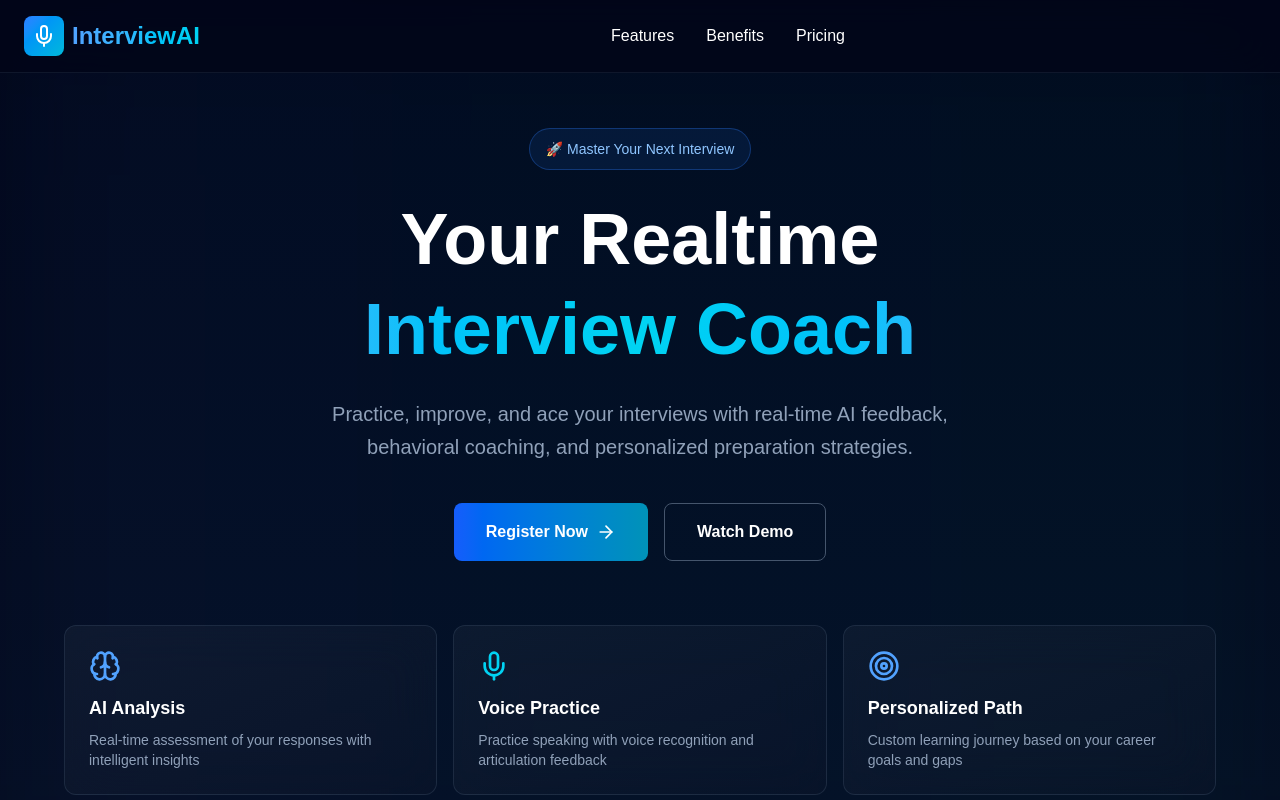
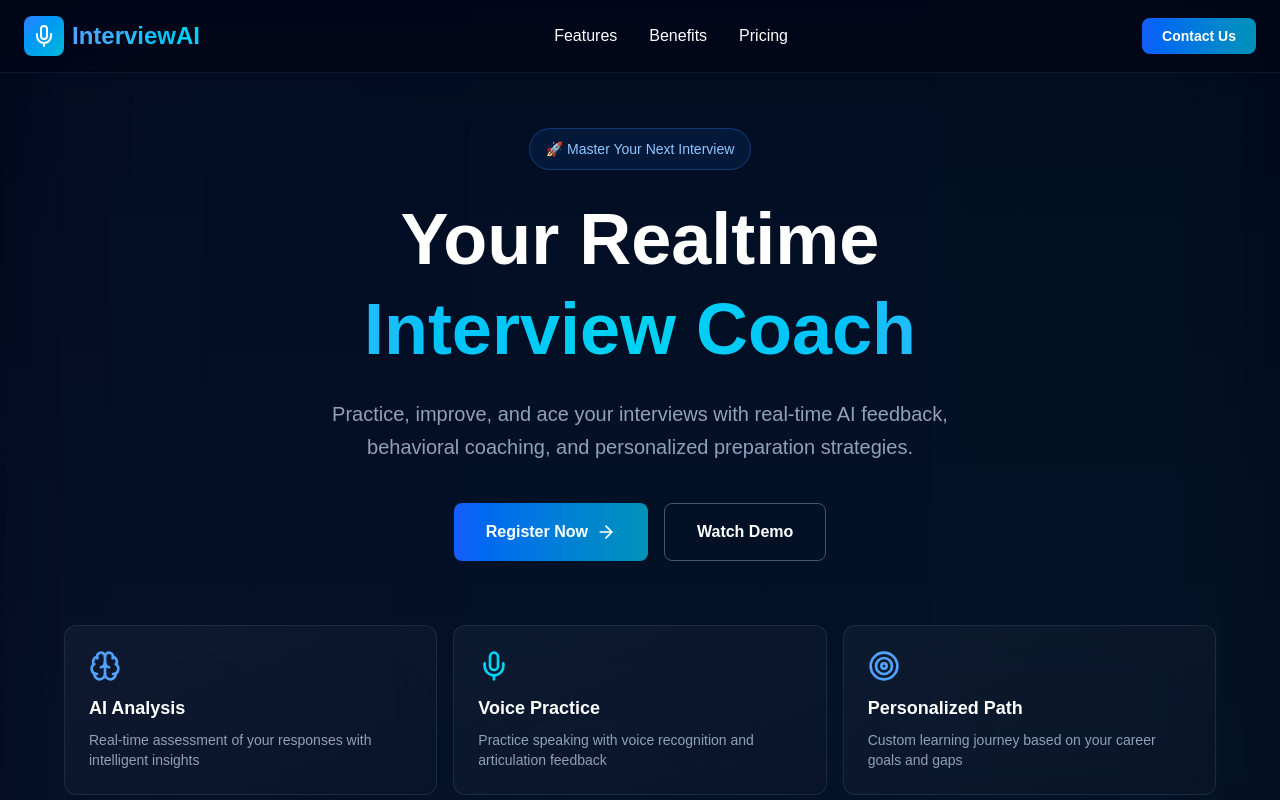
Before and after one commit to ramanujDAS/interviewAssistAi, a Next.js app: page / in a window 1280 px wide. Shown: the top 800 px of the page. Built offline with nearby package versions, Linux system fonts and the light colour scheme.

Commit message:
front end design done

```diff
--- a/app/page.tsx
+++ b/app/page.tsx
@@ -47,13 +47,10 @@ export default function Page() {
         },
         body: JSON.stringify({
           userName: registerUsername,
-          emailId: registerEmail,
-          phone: registerCountryCode + registerPhone,
-          password: registerPassword
+          password: registerPassword,
+          emailId: registerEmail
         })
       });
-
-      const data = await response.json();
 
       if (response.ok) {
         alert('✅ Registration successful! Check your email for verification link.');
@@ -64,11 +61,10 @@ export default function Page() {
         setRegisterPassword('');
         setRegisterCountryCode('+1');
       } else {
-        alert(`❌ ${data.message || 'Registration failed. Please try again.'}`);
+        alert(`❌ Registration failed. Status code: ${response.status}`);
       }
     } catch (error) {
       console.error('Error:', error);
-      alert('❌ Connection error. Make sure your API server is running on localhost:3001');
     } finally {
       setRegisterSubmitting(false);
     }
@@ -164,12 +160,12 @@ export default function Page() {
             <a href="#pricing" className="hover:text-cyan-400 transition">Pricing</a>
           </div>
           <div className="flex gap-3">
-            {/* <a href="https://apps.apple.com/app/interviewai" target="_blank" rel="noopener noreferrer" className="border border-slate-600 px-4 py-2 rounded-lg hover:border-slate-400 hover:bg-slate-800/50 transition text-sm">
-              macOS App
-            </a> */}
-            {/* <button className="bg-gradient-to-r from-blue-600 to-cyan-600 px-6 py-2 rounded-lg hover:shadow-lg hover:shadow-blue-500/50 transition">
-              Get Started
-            </button> */}
+            <a
+              href="mailto:ramanuj3rd@gmail.com"
+              className="bg-gradient-to-r from-blue-600 to-cyan-600 px-5 py-2 rounded-lg font-semibold text-white hover:shadow-lg hover:shadow-blue-500/50 transition text-sm whitespace-nowrap"
+            >
+              Contact Us
+            </a>
           </div>
         </div>
       </nav>
@@ -444,10 +440,9 @@ export default function Page() {
       <footer className="border-t border-slate-700/30 py-12 px-6 text-center text-slate-400">
         <div className="max-w-6xl mx-auto">
           <p className="mb-4">© 2026 InterviewAI. All rights reserved.</p>
-          <div className="flex gap-6 justify-center text-sm">
+          <div className="flex gap-6 justify-center text-sm mb-4">
             <a href="#" className="hover:text-cyan-400 transition">Privacy</a>
             <a href="#" className="hover:text-cyan-400 transition">Terms</a>
-            <a href="#" className="hover:text-cyan-400 transition">Contact</a>
           </div>
         </div>
       </footer>
```
